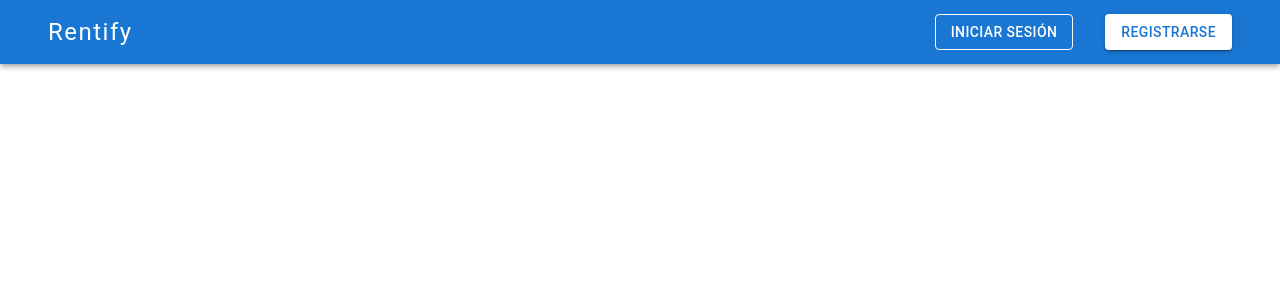
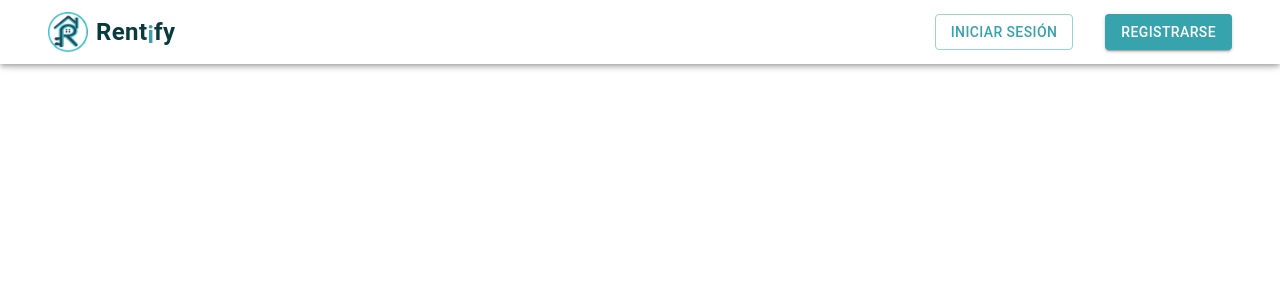
Before and after one commit to No-Country-simulation/S18-23-n-java-react, a React (Vite) app in the folder frontend/rentify/: page /register in a window 1280 px wide. Shown: the top 300 px of the page. Built offline with nearby package versions, Linux system fonts and the light colour scheme.

Commit message:
front: feat(navbar and theme): add logo at navbar and create material ui palette theme

```diff
--- a/frontend/rentify/src/App.tsx
+++ b/frontend/rentify/src/App.tsx
@@ -6,9 +6,12 @@ import Navbar from "./components/Navbar/Navbar";
 import { AlertProvider } from "./context/Alert/AlertProvider";
 import AlertElement from "./components/Alert/AlertElement";
 import "./App.css";
+import { ThemeProvider } from "@emotion/react";
+import theme from "./theme/theme";
 
 function App() {
   return (
+    <ThemeProvider theme={theme}>
       <AuthProvider>
         <AlertProvider>
           <Router>
@@ -21,6 +24,7 @@ function App() {
           </Router>
         </AlertProvider>
       </AuthProvider>
+    </ThemeProvider>
   );
 }
 
--- a/frontend/rentify/src/components/Navbar/Navbar.tsx
+++ b/frontend/rentify/src/components/Navbar/Navbar.tsx
@@ -26,6 +26,7 @@ import {
   HowToReg as RegisterIcon,
 } from "@mui/icons-material";
 import NavLinkItem from "./NavLinkItem";
+import NavbarLogo from "./NavbarLogo";
 
 function Navbar() {
   const { isUserLoggedIn, userLogout, user } = useContext(AuthContext);
@@ -54,18 +55,10 @@ function Navbar() {
   };
 
   return (
-    <AppBar>
+      <AppBar sx={{ backgroundColor: "white" }}>
         <Container maxWidth="xl">
           <Toolbar>
-          <Typography
-            variant="h5"
-            color="white"
-            sx={{ letterSpacing: "1.5px", textDecoration: "none" }}
-            component={RouterLink}
-            to={"/"}
-          >
-            Rentify
-          </Typography>
+            <NavbarLogo />
             <Box sx={{ flexGrow: 1 }} />
             <Stack direction={"row"} gap={4}>
               {isUserLoggedIn ? (
@@ -78,29 +71,32 @@ function Navbar() {
                       gap: 2,
                       alignItems: "center",
                       justifyContent: "center",
+                      textTransform: "capitalize",
                     }}
                     aria-haspopup="true"
                   >
                     {user?.username ? (
                       <>
-                      <Typography>{user?.username}</Typography>
+                        <Typography sx={{fontSize: 18}}>{user?.username}</Typography>
                       </>
                     ) : (
                       <Stack
                         direction={"row"}
                         gap={1}
-                      color={"white"}
                         sx={{ display: { xs: "none", sm: "flex" } }}
                       >
-                      <Typography>{user?.name}</Typography>
-                      <Typography>{user?.lastname}</Typography>
+                        <Typography sx={{fontSize: 18}}>{user?.name}</Typography>
+                        <Typography sx={{fontSize: 18}}>{user?.lastname}</Typography>
                       </Stack>
                     )}
                     {user?.photo ? (
-                    <Avatar sx={{ width: 32, height: 32 }} src={user?.photo} />
+                      <Avatar
+                        sx={{ width: 36, height: 36 }}
+                        src={user?.photo}
+                      />
                     ) : (
                       <Avatar
-                      sx={{ width: 32, height: 32, backgroundColor: "white" }}
+                        sx={{ width: 36, height: 36, backgroundColor: "white", border: "1px solid", borderColor: "primary.main" }}
                       >
                         <Person color="primary" />
                       </Avatar>
@@ -112,8 +108,6 @@ function Navbar() {
                   <Button
                     variant="outlined"
                     sx={{
-                    color: "white",
-                    borderColor: "white",
                       display: { xs: "none", sm: "flex" },
                     }}
                     component={RouterLink}
@@ -124,8 +118,6 @@ function Navbar() {
                   <Button
                     variant="contained"
                     sx={{
-                    color: "primary.main",
-                    backgroundColor: "white",
                       display: { xs: "none", sm: "flex" },
                     }}
                     component={RouterLink}
@@ -138,7 +130,7 @@ function Navbar() {
                     sx={{ display: { xs: "flex", sm: "none" } }}
                     onClick={handleClick}
                   >
-                  <MenuIcon sx={{ width: 32, height: 32 }} />
+                    <MenuIcon sx={{ width: 32, height: 32, color: "black" }} />
                   </IconButton>
                 </>
               )}
--- /dev/null
+++ b/frontend/rentify/src/components/Navbar/NavbarLogo.tsx
@@ -0,0 +1,49 @@
+import { Box, Typography } from "@mui/material";
+import { Link as RouterLink } from "react-router-dom";
+import RentifyLogo from "../../assets/images/rentify-logo.png";
+
+function NavbarLogo() {
+  return (
+    <Box
+      sx={{
+        letterSpacing: "1.5px",
+        textDecoration: "none",
+        display: "flex",
+        alignItems: "center",
+        justifyContent: "center",
+      }}
+      component={RouterLink}
+      to={"/"}
+    >
+      <img src={RentifyLogo} alt="" width={40} height={40} />
+      <Typography
+        component={"p"}
+        sx={{
+          display: "flex",
+          paddingLeft: 1,
+          color: "secondary.main",
+          fontSize: 24,
+          fontWeight: "bold",
+          paddingTop: "2px",
+          letterSpacing: "0.4px",
+        }}
+      >
+        Rent
+        <Typography
+          component={"span"}
+          sx={{
+            fontSize: 24,
+            paddingTop: "3px",
+            fontWeight: "bold",
+            color: "primary.main",
+          }}
+        >
+          i
+        </Typography>
+        fy
+      </Typography>
+    </Box>
+  );
+}
+
+export default NavbarLogo;
--- /dev/null
+++ b/frontend/rentify/src/theme/theme.ts
@@ -0,0 +1,18 @@
+import { createTheme } from "@mui/material";
+
+const theme = createTheme({
+  colorSchemes: {
+    light: {
+      palette: {
+        primary: {
+          main: "#37a3ad",
+        },
+        secondary: {
+          main: "#093a3e",
+        },
+      },
+    },
+  },
+});
+
+export default theme;
```
Also changed, not shown: frontend/rentify/src/assets/images/rentify-logo.png (added). Lines whose indentation alone changed are shown as unchanged.
